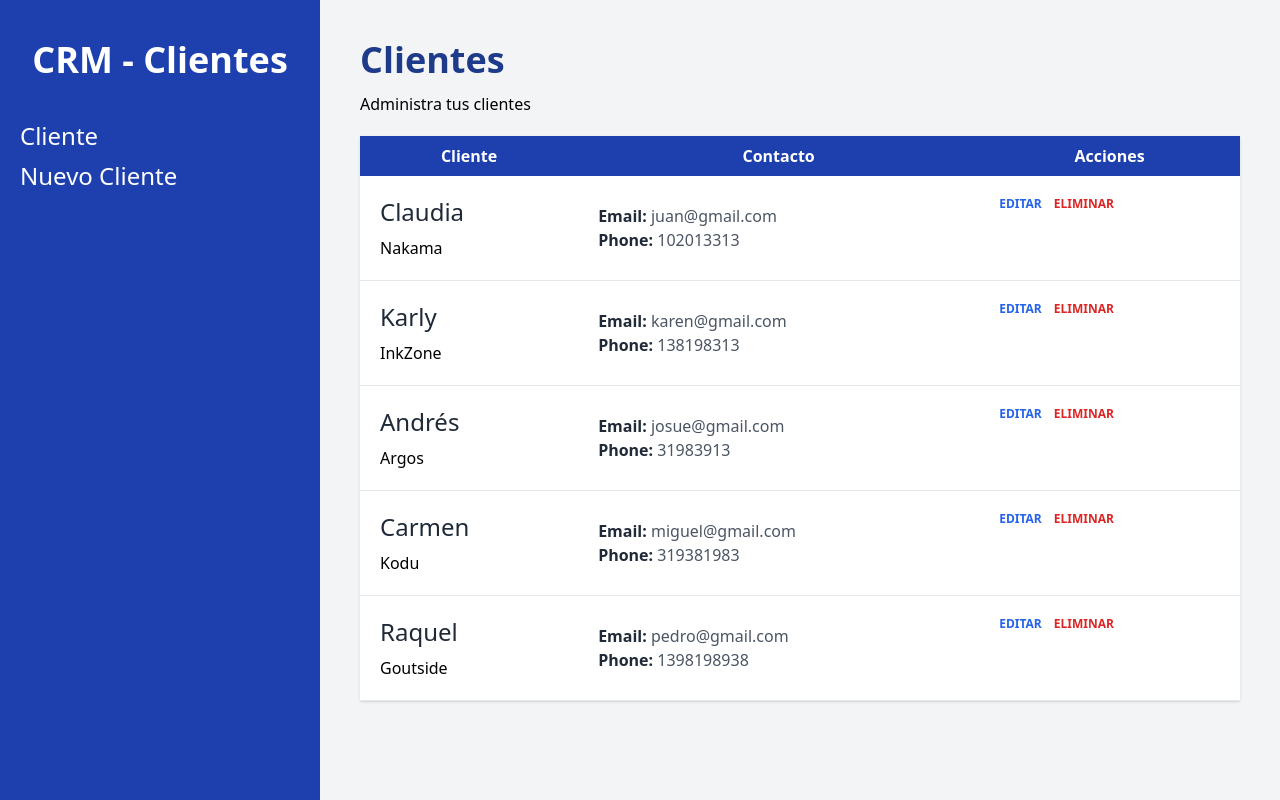
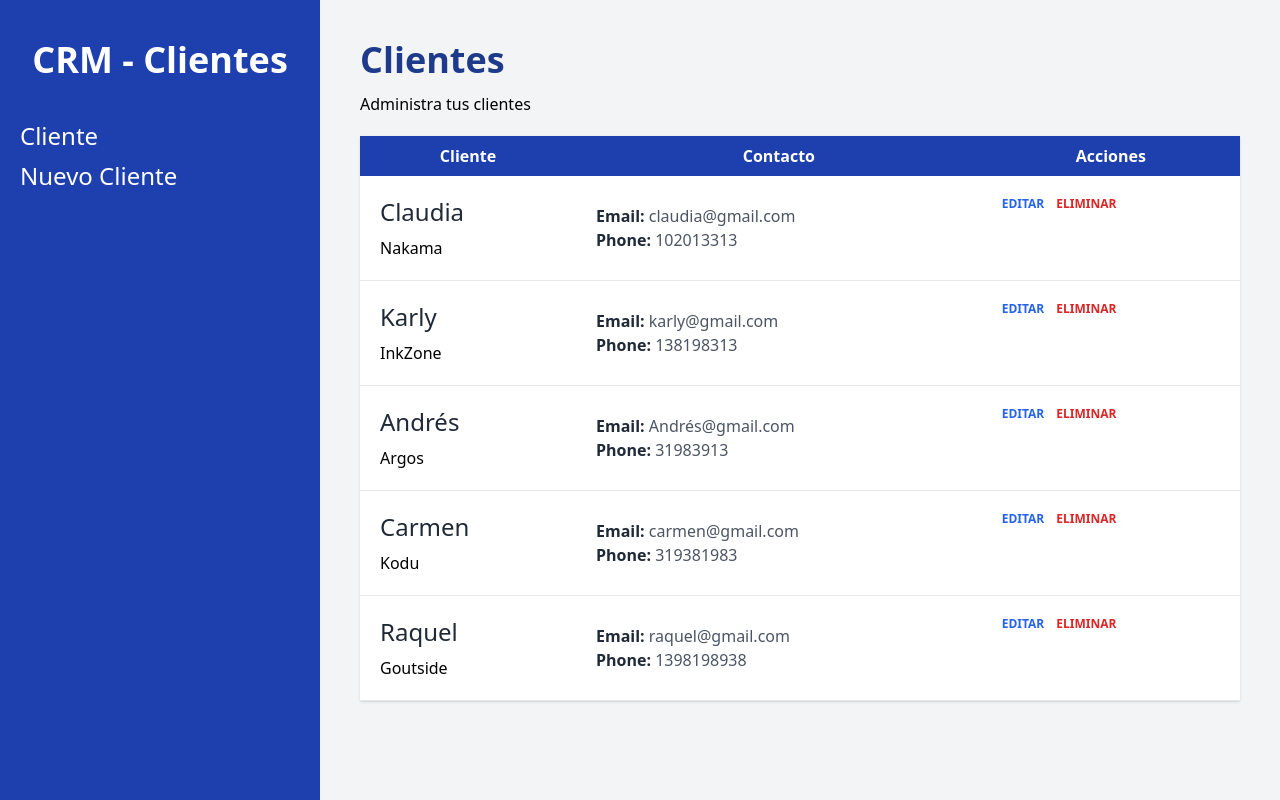
Before and after one commit to Moyrasc/CRM-React, a React (Vite) app: page / in a window 1280 px wide. Built offline with nearby package versions, Linux system fonts and the light colour scheme; data requests are answered from the project's data file.

Commit message:
conected JSON-server

```diff
--- a/db.json
+++ b/db.json
@@ -5,7 +5,7 @@
               "name": " Claudia",
               "phone": 102013313,
               "email": "claudia@gmail.com",
-              "company": "Nakam'"
+              "company": "Nakama"
           },
           {
               "id": 2,
--- a/src/components/Layout.jsx
+++ b/src/components/Layout.jsx
@@ -1,7 +1,7 @@
 import React from "react";
 import { Link, Outlet, useLocation } from "react-router-dom";
 
-const Layaout = () => {
+const Layout = () => {
     const location = useLocation();
 
     return (
@@ -34,4 +34,4 @@ const Layaout = () => {
         </div>
     );
 };
-export default Layaout;
+export default Layout;
--- /dev/null
+++ b/src/data/clients.jsx
@@ -0,0 +1,7 @@
+
+export async function getClients () {
+
+    const response = await fetch(import.meta.env.VITE_API_URL)
+    const result = await response.json()
+    return result
+}
--- a/src/pages/Index.jsx
+++ b/src/pages/Index.jsx
@@ -1,45 +1,11 @@
 import { useLoaderData } from "react-router-dom";
 import Client from "../components/Client";
+import { getClients } from "../data/clients";
 
 export function loader () {
-    const clients = [
-        {
-            id: 1,
-            name: 'Claudia',
-            phone: 102013313,
-            email: "juan@gmail.com",
-            company: 'Nakama'
-        },
-        {
-            id: 2,
-            name: 'Karly',
-            phone: 138198313,
-            email: "karen@gmail.com",
-            company: 'InkZone'
-        },
-        {
-            id: 3,
-            name: 'Andrés',
-            phone: 31983913,
-            email: "josue@gmail.com",
-            company: 'Argos'
-        },
-        {
-            id: 4,
-            name: 'Carmen',
-            phone: 319381983,
-            email: "miguel@gmail.com",
-            company: 'Kodu'
-        },
-        {
-            id: 5,
-            name: 'Raquel',
-            phone: 1398198938,
-            email: "pedro@gmail.com",
-            company: 'Goutside'
-        },
-    ];
-    return clients;
+    const clients = getClients()
+
+    return clients
 }
 
 const Index = () => {
```
Also changed, not shown: 1 other file (tests, documents, lock files or other folders).
